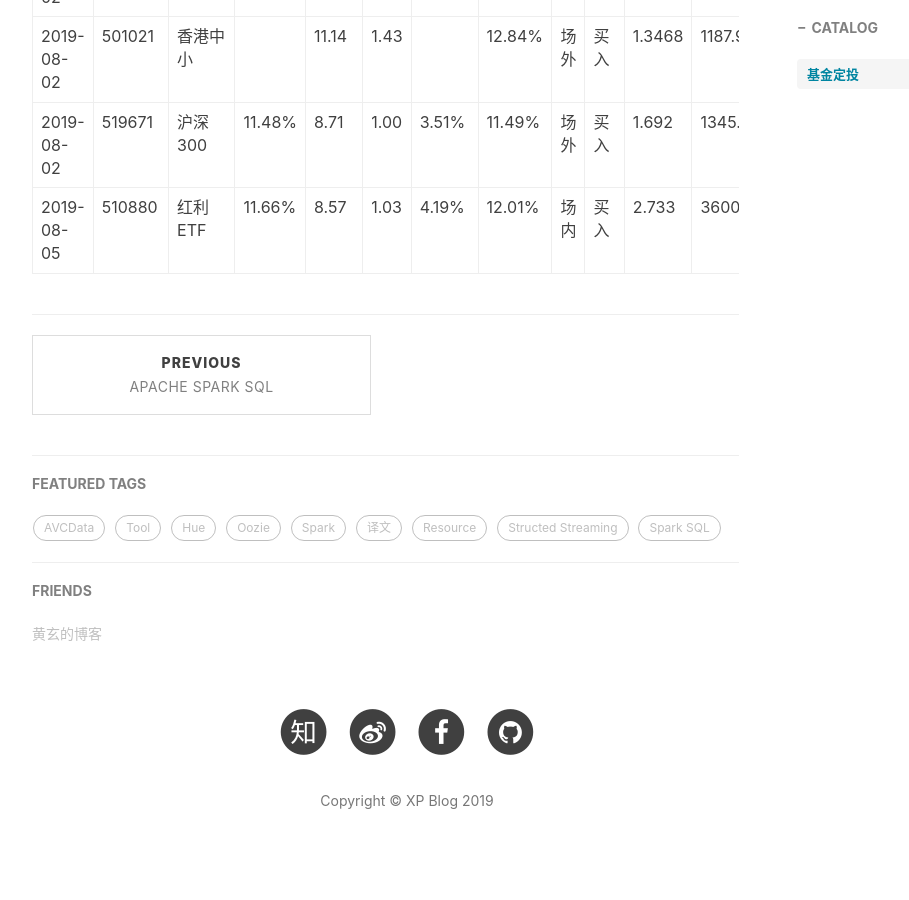
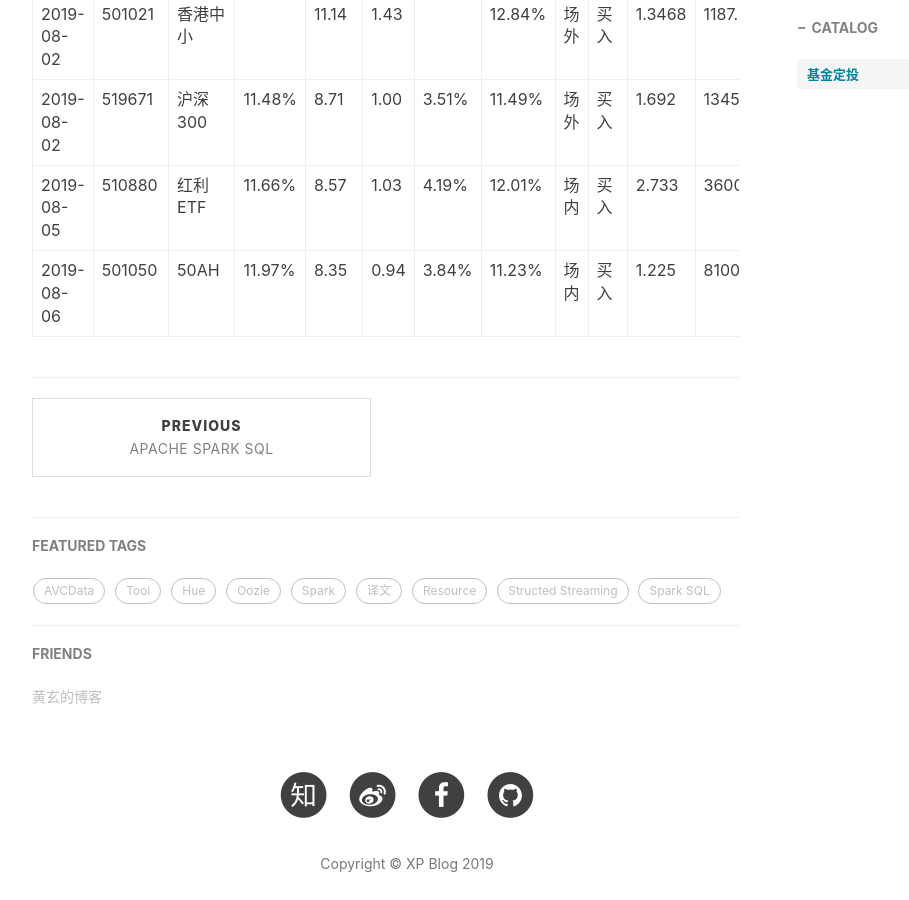
Before and after one commit to shoppingwang/shoppingwang.github.io, a Jekyll site: the page built from _posts/2019-07-02-investment-records.md, in a window 1280 px wide and 900 px high, scrolled down 1860 px. Shown: the whole window, without its empty margins (233-1142 px from the left). Built offline with Jekyll 4.4.1, drawn with Linux system fonts in a browser that asks for light colours; nearby versions of some CDN libraries; comment, search, counter and statistics services are not loaded.

Commit message:
Init investment records

```diff
--- a/_posts/2019-07-02-investment-records.md
+++ b/_posts/2019-07-02-investment-records.md
@@ -36,3 +36,4 @@ tags:
 | 2019-08-02 | 501021 | 香港中小 |  | 11.14 | 1.43 |  | 12.84% | 场外 | 买入 | 1.3468 | 1187.96 |  |
 | 2019-08-02 | 519671 | 沪深300 | 11.48% | 8.71 | 1.00 | 3.51% | 11.49% | 场外 | 买入 | 1.692 | 1345.71 |  |
 | 2019-08-05 | 510880 | 红利ETF | 11.66% | 8.57 | 1.03 | 4.19% | 12.01% | 场内 | 买入 | 2.733 | 3600 |  |
+| 2019-08-06 | 501050 | 50AH | 11.97% | 8.35 | 0.94 | 3.84% | 11.23% | 场内 | 买入 | 1.225 | 8100 |  |
```
